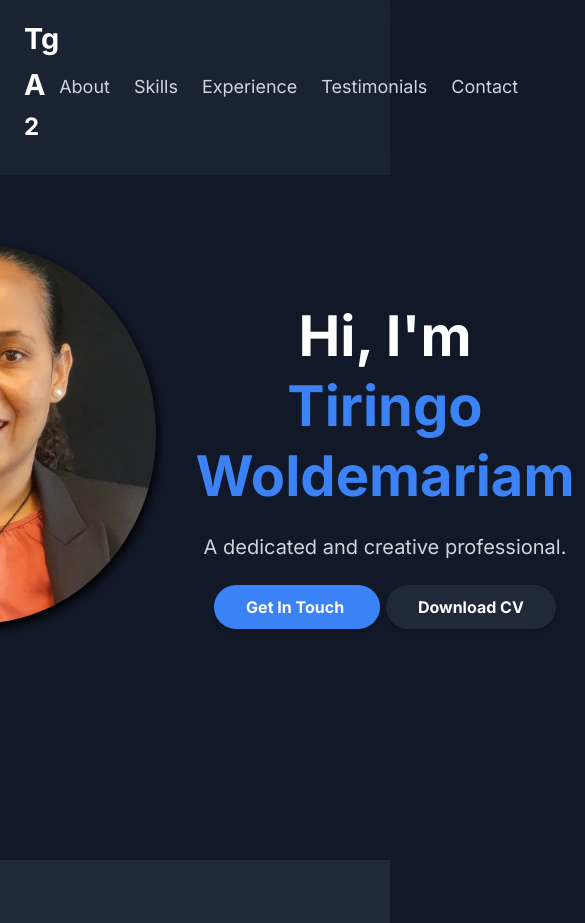
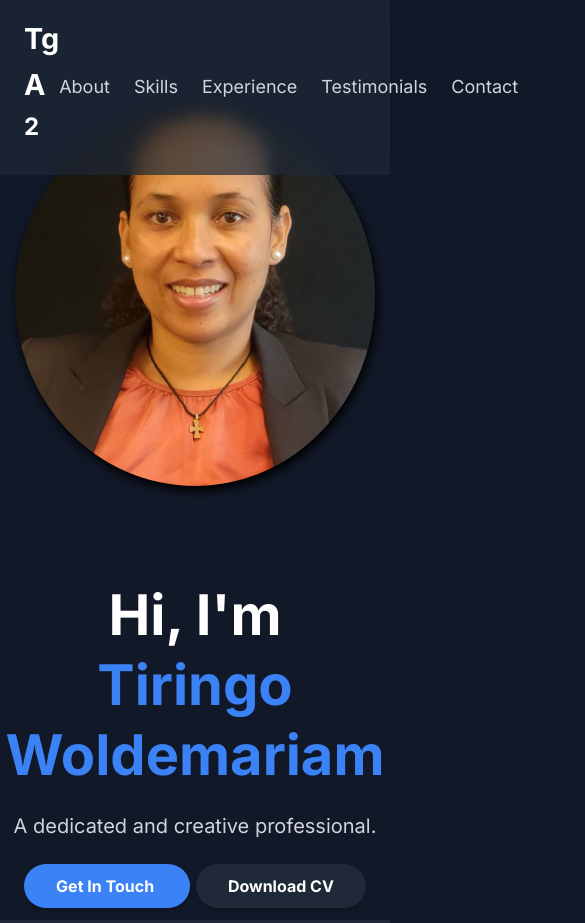
Before and after one commit to yared-seb/yared-seb, a plain HTML site: page index.html in a window 390 px wide. Shown: the top 923 px of the page, 585 px wide, since content can reach past the window. Drawn offline with Linux system fonts and the light colour scheme.

Commit message:
Update styles.css

```diff
--- a/styles.css
+++ b/styles.css
@@ -189,6 +189,15 @@ main {
 .btn-secondary:hover {
   background-color: #4b5563;
 }
+
+@media(max-width:768px){
+ .hero-section{
+   flex-direction:column;
+ }
+  .hero-section img{
+    margin-top:90px;
+}
+
 
 /* About Section */
 .about-section,
```
